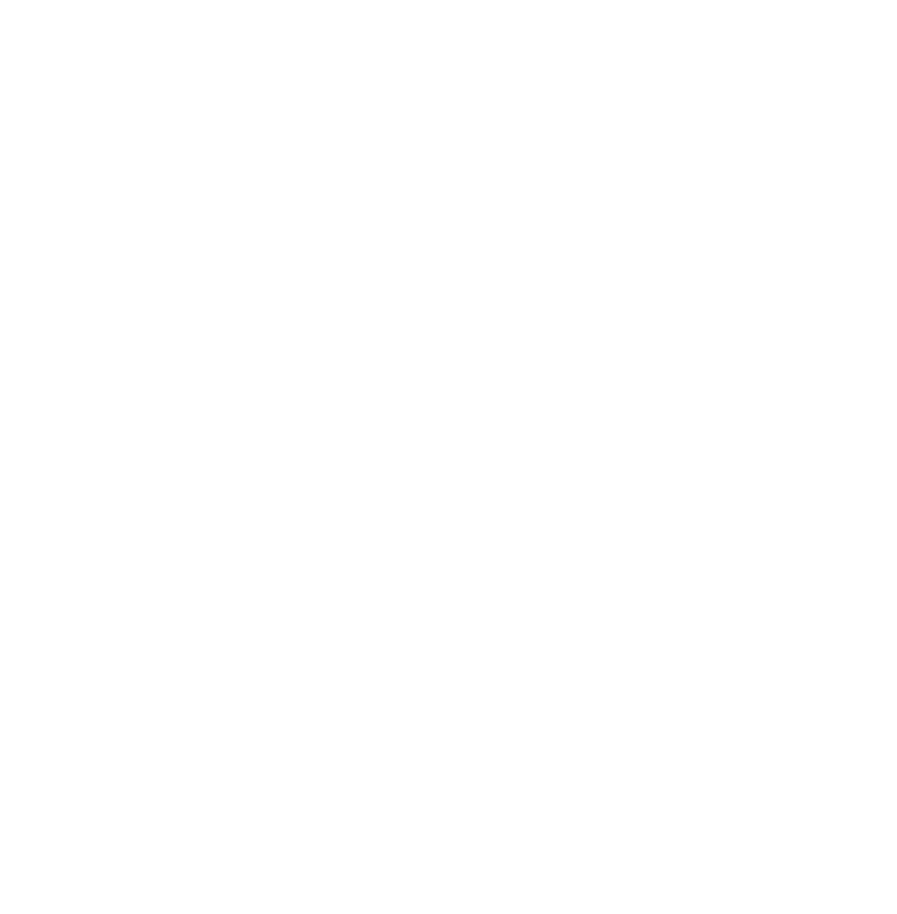
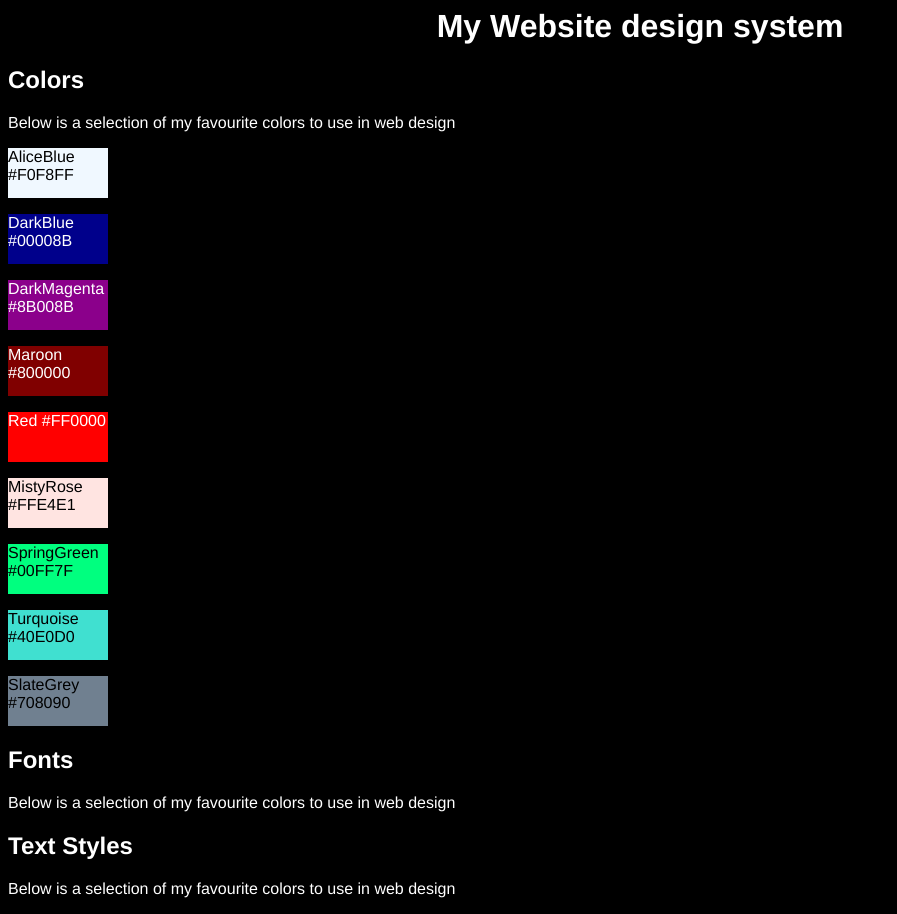
Before and after one commit to Sandmanpt2/websitedesignsystem, a plain HTML site: page index.html in a window 1280 px wide. Shown: the whole page, without its empty margins (0-897 px from the left). Before the commit the page ends 800 px from the top, so only its background shows below. Drawn offline with Linux system fonts and the light colour scheme.

Commit message:
initial design with colors

```diff
--- a/css/style.css
+++ b/css/style.css
@@ -0,0 +1,70 @@
+head {
+
+}
+
+h1 {
+	text-align: center;
+}
+
+h2 {
+
+}
+
+body {
+	background-color: black;
+	color: white;
+	font-family: Helvetica;
+}
+
+.AliceBlue {
+	background-color: #F0F8FF;
+	height: 50px;
+	width: 100px;
+	color: black;
+
+}
+.DarkBlue {
+	background-color: #00008B;
+	height: 50px;
+	width: 100px;
+
+}
+.DarkMagenta{
+	background-color: #8B008B;
+	height: 50px;
+	width: 100px;
+}
+.Maroon {
+	background-color: #800000;
+	height: 50px;
+	width: 100px;
+}
+.Red {
+	background-color: #FF0000;
+	height: 50px;
+	width: 100px;
+}
+.MistyRose {
+	background-color: #FFE4E1;
+	height: 50px;
+	width: 100px;
+	color: black;
+}
+.SpringGreen {
+	background-color: #00FF7F;
+	height: 50px;
+	width: 100px;
+	color: black;
+}
+.Turquoise {
+	background-color: #40E0D0;
+	height: 50px;
+	width: 100px;
+	color: black;
+}
+.SlateGrey {
+	background-color: #708090;
+	height: 50px;
+	width: 100px;
+	color: black;
+}
--- a/index.html
+++ b/index.html
@@ -2,10 +2,38 @@
 <html lang="en">
 
 <head>
-<title></title>
+
+<title>My Website Design system</title>
+
+<link href='css/style.css' rel='stylesheet'>
+
 </head>
 
 <body>
+
+<h1>My Website design system</h1>
+
+<h2>Colors</h2>
+
+<p>Below is a selection of my favourite colors to use in web design</p>
+
+		  <div class="AliceBlue"><p>AliceBlue #F0F8FF</p></div>
+          <div class="DarkBlue"><p>DarkBlue #00008B</p></div>
+          <div class="DarkMagenta"><p>DarkMagenta #8B008B</p></div>
+          <div class="Maroon"><p>Maroon #800000</p></div>
+          <div class="Red"><p>Red #FF0000</p></div>
+		  <div class="MistyRose"><p>MistyRose #FFE4E1</p></div>
+		  <div class="SpringGreen"><p>SpringGreen #00FF7F</p></div>
+		  <div class="Turquoise"><p>Turquoise #40E0D0</p></div>
+		  <div class="SlateGrey"><p>SlateGrey #708090</p></div>
+<h2>Fonts</h2>
+
+<p>Below is a selection of my favourite colors to use in web design</p>
+
+<h2>Text Styles</h2>
+
+<p>Below is a selection of my favourite colors to use in web design</p>
+
 </body>
 
 </html>
```
